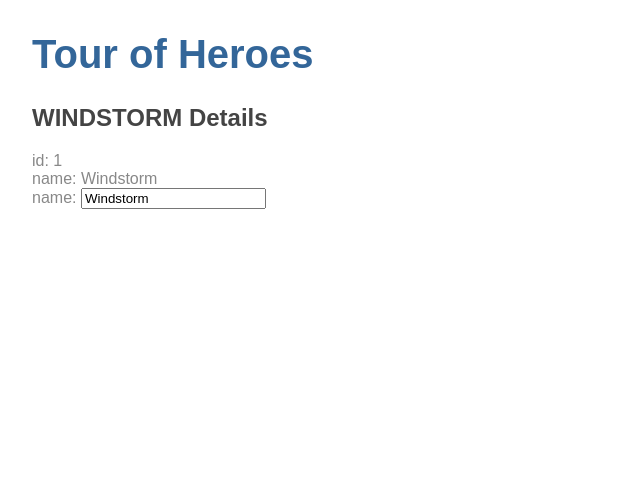
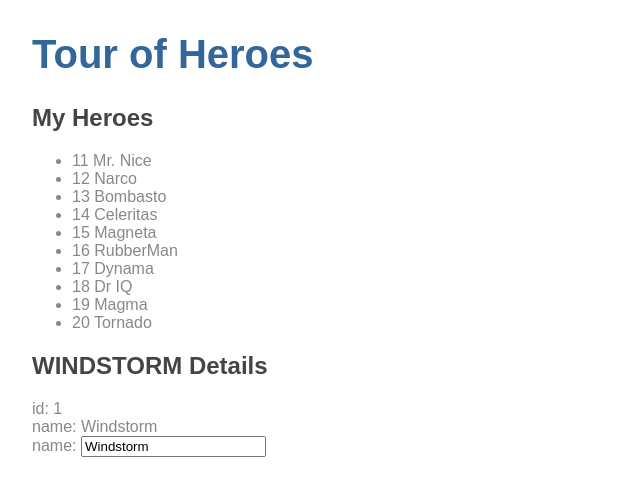
Before and after one commit to Maknez/Tour-of-Heroes, an Angular app in the folder client/: page / in a window 1280 px wide. Shown: the top 496 px of the page, without its empty margins (0-640 px from the left). Built offline with nearby package versions, Linux system fonts and the light colour scheme.

Commit message:
Add mock heroes list and show them in heroes component

```diff
--- a/client/src/app/heroes/heroes.component.html
+++ b/client/src/app/heroes/heroes.component.html
@@ -1,3 +1,10 @@
+<h2>My Heroes</h2>
+<ul class="heroes">
+  <li *ngFor="let hero of heroes">
+    <span class="badge">{{hero.id}}</span> {{hero.name}}
+  </li>
+</ul>
+
 <h2>{{hero.name | uppercase}} Details</h2>
 <div><span>id: </span>{{hero.id}}</div>
 <div><span>name: </span>{{hero.name}}</div>
--- a/client/src/app/heroes/heroes.component.ts
+++ b/client/src/app/heroes/heroes.component.ts
@@ -1,5 +1,6 @@
 import { Component, OnInit } from '@angular/core';
 import {Hero} from "../hero";
+import {HEROES} from "../mock-heroes";
 
 @Component({
   selector: 'app-heroes',
@@ -13,6 +14,8 @@
     name: 'Windstorm'
   }
 
+  heroes: Hero[] = HEROES;
+
   constructor() { }
 
   ngOnInit() {
--- /dev/null
+++ b/client/src/app/mock-heroes.ts
@@ -0,0 +1,14 @@
+import { Hero } from './hero';
+
+export const HEROES: Hero[] = [
+  { id: 11, name: 'Mr. Nice' },
+  { id: 12, name: 'Narco' },
+  { id: 13, name: 'Bombasto' },
+  { id: 14, name: 'Celeritas' },
+  { id: 15, name: 'Magneta' },
+  { id: 16, name: 'RubberMan' },
+  { id: 17, name: 'Dynama' },
+  { id: 18, name: 'Dr IQ' },
+  { id: 19, name: 'Magma' },
+  { id: 20, name: 'Tornado' }
+];
```
